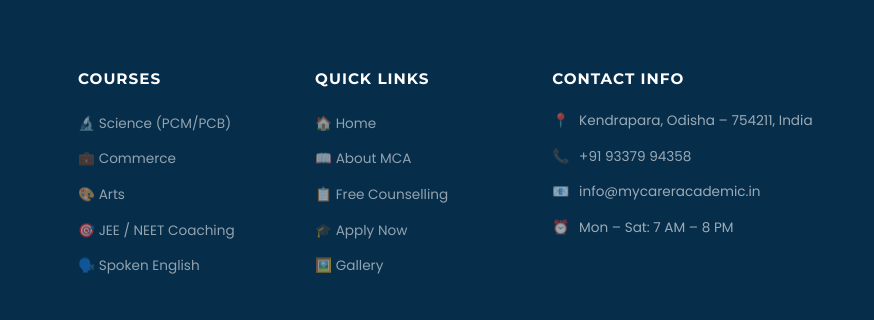
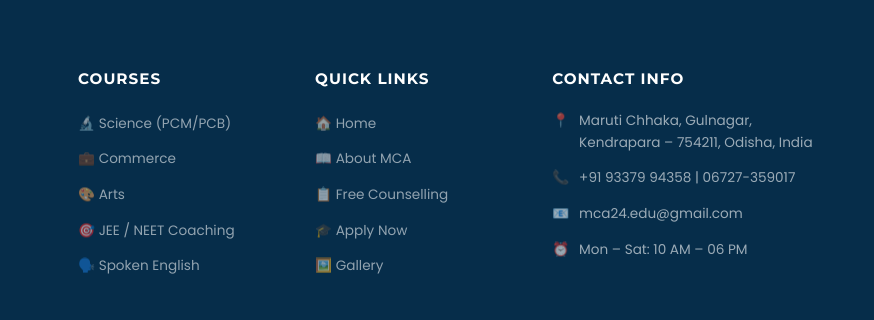
Before and after one commit to nestnetconnect-ai/mycareeracademic, a plain HTML site: page index.html in a window 1280 px wide. Shown: the part 8252-8572 px from the top of the page, 406-1280 px from the left. Drawn offline with Linux system fonts and the light colour scheme.

Commit message:
Update index.html

```diff
--- a/index.html
+++ b/index.html
@@ -1242,10 +1242,10 @@
         </div>
         <div class="footer-col">
           <h4>Contact Info</h4>
-          <div class="footer-contact-item"><span>📍</span><span>Kendrapara, Odisha – 754211, India</span></div>
-          <div class="footer-contact-item"><span>📞</span><span>+91 93379 94358</span></div>
-          <div class="footer-contact-item"><span>📧</span><span>info@mycareracademic.in</span></div>
-          <div class="footer-contact-item"><span>⏰</span><span>Mon – Sat: 7 AM – 8 PM</span></div>
+          <div class="footer-contact-item"><span>📍</span><span>Maruti Chhaka, Gulnagar, Kendrapara – 754211, Odisha, India</span></div>
+          <div class="footer-contact-item"><span>📞</span><span>+91 93379 94358 | 06727-359017</span></div>
+          <div class="footer-contact-item"><span>📧</span><span>mca24.edu@gmail.com</span></div>
+          <div class="footer-contact-item"><span>⏰</span><span>Mon – Sat: 10 AM – 06 PM</span></div>
         </div>
       </div>
       <div class="footer-bottom">
```
